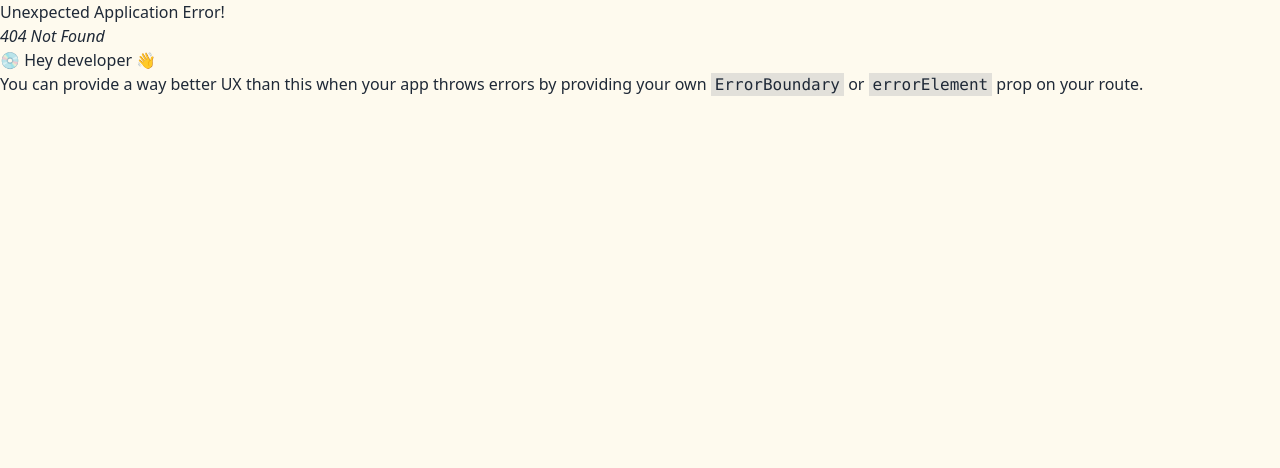
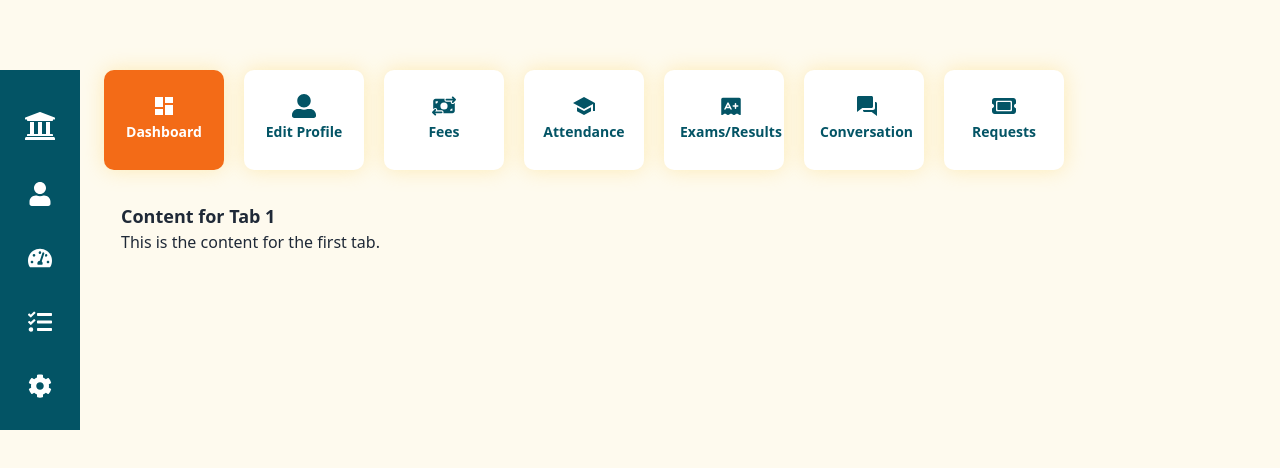
Before and after one commit to Reduan090/project-scl-management-, a React (Vite) app: page /StudentProfile in a window 1280 px wide. Before the commit this address had no page. Shown: the top 468 px of the page. Built offline with nearby package versions, Linux system fonts and the light colour scheme.

Commit message:
টানুন

```diff
--- a/src/App.css
+++ b/src/App.css
@@ -203,3 +203,46 @@ a, button {
     width: 60px;
     border-radius: 50%;
 }
+
+/* Sidebar */
+.global-sidebar li {
+    border: 0;
+}
+
+
+/**=====================================================
+                    Student Profile
+=====================================================**/
+.student-profile-page {
+    padding: 70px 0;
+    height: 100%;
+    background: var(--background-color);
+}
+
+.studprof-tablist {
+    display: flex;
+    align-items: center;
+    justify-content: center;
+    gap: 20px;
+}
+
+.studprof-tabs {
+    height: 100px;
+    width: 120px;
+    border-radius: 10px;
+    background: #FFF;
+    box-shadow: 0 0 20px var(--shadow);
+    display: flex;
+    flex-direction: column;
+    gap: 0;
+    color: var(--primary-color);
+    font-weight: 600;
+    flex-shrink: 0;
+    flex-grow: 0;
+}
+
+.tab-active,
+.studprof-tabs:hover {
+    background: var(--text-color);
+    color: #FFF;
+}
--- a/src/Pages/Home.jsx
+++ /dev/null
@@ -1,63 +0,0 @@
-import Navbar from "../SharedComponents/Navbar";
-
-const Home = () => {
-    return (
-        <div className="max-w-7xl mx-auto">
-            <h2 className="text-5xl font-bold text-center">Homescreen</h2>
-            <div className="flex gap-10 justify-between">
-            <div>
-            <h3 className="text-3xl font-bold">Welcome, User!</h3>
-            <p className="font-bold">Welcome to School Management App</p>
-            </div>
-            <div>
-                <label className="input input-bordered flex items-center gap-2">
-                <input type="text" className="grow" placeholder="Search" />
-                 <svg
-                 xmlns="http://www.w3.org/2000/svg"
-                viewBox="0 0 16 16"
-                fill="currentColor"
-                class="h-4 w-4 opacity-70">
-                <path
-                fill-rule="evenodd"
-                 d="M9.965 11.026a5 5 0 1 1 1.06-1.06l2.755 2.754a.75.75 0 1 1-1.06 1.06l-2.755-2.754ZM10.5 7a3.5 3.5 0 1 1-7 0 3.5 3.5 0 0 1 7 0Z"
-                clip-rule="evenodd" />
-                </svg>
-                </label>
-            </div>
-            </div>
-            <div className="grid grid-cols-2 gap-5 ">
-            <div className="border-2 rounded-lg bg-gray-300 p-5">calender</div>
-            <div className="border-2 rounded-lg bg-gray-300 p-5">
-                <h1 className="font-bold text-3xl">Quick Actions</h1>
-                <div className="grid grid-cols-2 ">
-                    <h1 className="font-bold">Attendance</h1>
-                    <h1 className="font-bold">Report Generation</h1>
-                    <h1 className="font-bold">Results</h1>
-                    <h1 className="font-bold">Marks Entry</h1>
-                    <h1 className="font-bold">Progress</h1>
-                    <h1 className="font-bold">Bus Monitoring</h1>
-                </div>
-            </div>
-            <div className="border-2 rounded-lg bg-gray-300 p-5">
-            <h1 className="font-bold text-3xl">General</h1>
-            <div>
-                <h1 className="font-bold">Fees Payment</h1>
-                <h1 className="font-bold">Notice Board</h1>
-                <h1 className="font-bold">Result</h1>
-                <h1 className="font-bold">Attendance Tracking</h1>
-            </div>
-            </div>
-            <div className="border-2 rounded-lg bg-gray-300 p-5">
-                <h1>Task on Your Hand</h1>
-                <div>
-
-                </div>
-                <div></div>
-            </div>
-            <div className="border-2 rounded-lg bg-gray-300 p-5">box</div>
-            </div>
-        </div>
-    );
-};
-
-export default Home;
--- a/src/Pages/StudentDashboard.jsx
+++ b/src/Pages/StudentDashboard.jsx
@@ -8,6 +8,7 @@ import Tasks from '../SharedComponents/Tasks';
 import TasksFlow from '../SharedComponents/TasksFlow';
 import SideBar from '../SharedComponents/SideBar';
 import TeachersCorner from '../SharedComponents/TeachersCorner';
+import { Link } from 'react-router-dom';
 
 const StudentDashboard = () => {
     return (
@@ -30,7 +31,7 @@ const StudentDashboard = () => {
                                 </form>
                             </div>
                             <div className="DBuserImage">
-                                <img src={userIMG} alt="user image" />
+                                <Link to="/StudentProfile"><img src={userIMG} alt="user image" /></Link>
                             </div>
                         </div>
                         <div className="dashboardContent grid grid-cols-12 gap-6 mt-10">
--- /dev/null
+++ b/src/Pages/StudentProfile.jsx
@@ -0,0 +1,20 @@
+import React from 'react';
+import StuProfTabs from '../SharedComponents/StudentProfileTabs';
+import SideBar from '../SharedComponents/SideBar';
+
+const StudentProfile = () => {
+  return (
+    <>
+        <div className="student-profile-page">
+            <div className="container mx-auto flex gap-6">
+                <SideBar />
+                <div className="studprof-contents shrink-0">
+                    <StuProfTabs />
+                </div>
+            </div>
+        </div>
+    </>
+  );
+};
+
+export default StudentProfile;
--- a/src/Routes/Routes.jsx
+++ b/src/Routes/Routes.jsx
@@ -3,6 +3,7 @@ import { createBrowserRouter } from "react-router-dom";
 import Login from '../Pages/Login';
 import StudentDashboard from '../Pages/StudentDashboard'; // Import StudentDashboard
 import TeacherDashboard from '../Pages/TeacherDashboard'; // Import TeacherDashboard
+import StudentProfile from '../Pages/StudentProfile';
 
 const router = createBrowserRouter([
   {
@@ -21,6 +22,10 @@ const router = createBrowserRouter([
         path: '/TeacherDashboard',
         element: <TeacherDashboard />,
       },
+      {
+        path: '/StudentProfile',
+        element: <StudentProfile />,
+      },
     ],
   },
 ]);
--- a/src/SharedComponents/SideBar.jsx
+++ b/src/SharedComponents/SideBar.jsx
@@ -1,65 +1,65 @@
 import React from 'react';
-import { NavLink } from "react-router-dom";
+import { Link } from "react-router-dom";
 import { FaTachometerAlt, FaTasks, FaUser, FaCog, FaUniversity } from "react-icons/fa";
 
 
 const SideBar = () => {
 
     return (
-        <div className="flex-grow w-20 flex flex-col items-center bg-[var(--primary-color)]">
+        <div className="global-sidebar flex-grow-y w-20 flex flex-col items-center bg-[var(--primary-color)]">
           <div className="p-4">
             <ul className="menu space-y-6 flex flex-col items-center">
               {/* Profile Icon at the Top */}
               <li>
-                <NavLink
-                  to="/profile"
+                <Link
+                  to="/StudentDashboard"
                   className={({ isActive }) =>
                     isActive ? "p-2 rounded" : "p-2"
                   }
                 >
                   <FaUniversity size={32} className="mt-2 text-white" /> {/* Profile Icon */}
-                </NavLink>
+                </Link>
               </li>
 
               <li>
-                <NavLink
-                  to="/profile"
+                <Link
+                  to="/StudentProfile"
                   className={({ isActive }) =>
                     isActive ? "p-2 rounded" : "p-2"
                   }
                 >
                   <FaUser size={24} className="text-white" /> {/* Profile Icon */}
-                </NavLink>
+                </Link>
               </li>
               <li>
-                <NavLink
+                <Link
                   to="/dashboard"
                   className={({ isActive }) =>
                     isActive ? "p-2 rounded" : "p-2"
                   }
                 >
                   <FaTachometerAlt size={24} className="text-white" /> {/* Dashboard Icon */}
-                </NavLink>
+                </Link>
               </li>
               <li>
-                <NavLink
+                <Link
                   to="/assignments"
                   className={({ isActive }) =>
                     isActive ? "p-2 rounded" : "p-2"
                   }
                 >
                   <FaTasks size={24} className="text-white" /> {/* Assignments Icon */}
-                </NavLink>
+                </Link>
               </li>
               <li>
-                <NavLink
+                <Link
                   to="/settings"
                   className={({ isActive }) =>
                     isActive ? "p-2 rounded" : "p-2"
                   }
                 >
                   <FaCog size={24} className="text-white" /> {/* Settings Icon */}
-                </NavLink>
+                </Link>
               </li>
             </ul>
           </div>
--- /dev/null
+++ b/src/SharedComponents/StudentProfileTabs.jsx
@@ -0,0 +1,123 @@
+import React, { useState } from 'react';
+import { FaUserAlt } from "react-icons/fa";
+import { FaMoneyBillTransfer, FaTicket } from "react-icons/fa6";
+import { MdDashboard, MdSchool } from "react-icons/md";
+import { PiExamFill } from "react-icons/pi";
+import { BiSolidConversation } from "react-icons/bi";
+
+const StuProfTabs = () => {
+  const [activeTab, setActiveTab] = useState(0);
+
+  return (
+    <div className="tabs">
+      {/* Tab Buttons */}
+      <div className="tab-list studprof-tablist">
+
+        <button
+          className={`tab studprof-tabs ${activeTab === 0 ? 'tab-active' : ''}`}
+          onClick={() => setActiveTab(0)}
+        >
+          <MdDashboard size={24} className="icon" />
+          <span className="block">Dashboard</span>
+        </button>
+
+        <button
+          className={`tab studprof-tabs ${activeTab === 1 ? 'tab-active' : ''}`}
+          onClick={() => setActiveTab(1)}
+        >
+          <FaUserAlt size={24} className="icon" />
+          <span className="block">Edit Profile</span>
+        </button>
+
+        <button
+          className={`tab studprof-tabs ${activeTab === 2 ? 'tab-active' : ''}`}
+          onClick={() => setActiveTab(2)}
+        >
+          <FaMoneyBillTransfer size={24} className="icon" />
+          <span className="block">Fees</span>
+        </button>
+
+        <button
+          className={`tab studprof-tabs ${activeTab === 3 ? 'tab-active' : ''}`}
+          onClick={() => setActiveTab(3)}
+        >
+          <MdSchool size={24} className="icon" />
+          <span className="block">Attendance</span>
+        </button>
+
+        <button
+          className={`tab studprof-tabs ${activeTab === 4 ? 'tab-active' : ''}`}
+          onClick={() => setActiveTab(4)}
+        >
+          <PiExamFill size={24} className="icon" />
+          <span className="block">Exams/Results</span>
+        </button>
+
+        <button
+          className={`tab studprof-tabs ${activeTab === 5 ? 'tab-active' : ''}`}
+          onClick={() => setActiveTab(5)}
+        >
+          <BiSolidConversation size={24} className="icon" />
+          <span className="block">Conversation</span>
+        </button>
+
+        <button
+          className={`tab studprof-tabs ${activeTab === 6 ? 'tab-active' : ''}`}
+          onClick={() => setActiveTab(6)}
+        >
+          <FaTicket size={24} className="icon" />
+          <span className="block">Requests</span>
+        </button>
+
+      </div>
+
+      {/* Tab Content */}
+      <div className="p-4 mt-4">
+        {activeTab === 0 && (
+          <div className="tab-content block">
+            <h2 className="text-lg font-bold">Content for Tab 1</h2>
+            <p>This is the content for the first tab.</p>
+          </div>
+        )}
+        {activeTab === 1 && (
+          <div className="tab-content block">
+            <h2 className="text-lg font-bold">Content for Tab 2</h2>
+            <p>This is the content for the second tab.</p>
+          </div>
+        )}
+        {activeTab === 2 && (
+          <div className="tab-content block">
+            <h2 className="text-lg font-bold">Content for Tab 3</h2>
+            <p>This is the content for the third tab.</p>
+          </div>
+        )}
+        {activeTab === 3 && (
+          <div className="tab-content block">
+            <h2 className="text-lg font-bold">Content for Tab 4</h2>
+            <p>This is the content for the fourth tab.</p>
+          </div>
+        )}
+        {activeTab === 4 && (
+          <div className="tab-content block">
+            <h2 className="text-lg font-bold">Content for Tab 5</h2>
+            <p>This is the content for the fifth tab.</p>
+          </div>
+        )}
+        {activeTab === 5 && (
+          <div className="tab-content block">
+            <h2 className="text-lg font-bold">Content for Tab 6</h2>
+            <p>This is the content for the sixth.</p>
+          </div>
+        )}
+        {activeTab === 6 && (
+          <div className="tab-content block">
+            <h2 className="text-lg font-bold">Content for Tab 7</h2>
+            <p>This is the content for the seventh tab.</p>
+          </div>
+        )}
+      </div>
+    </div>
+  );
+};
+
+export default StuProfTabs;
```
